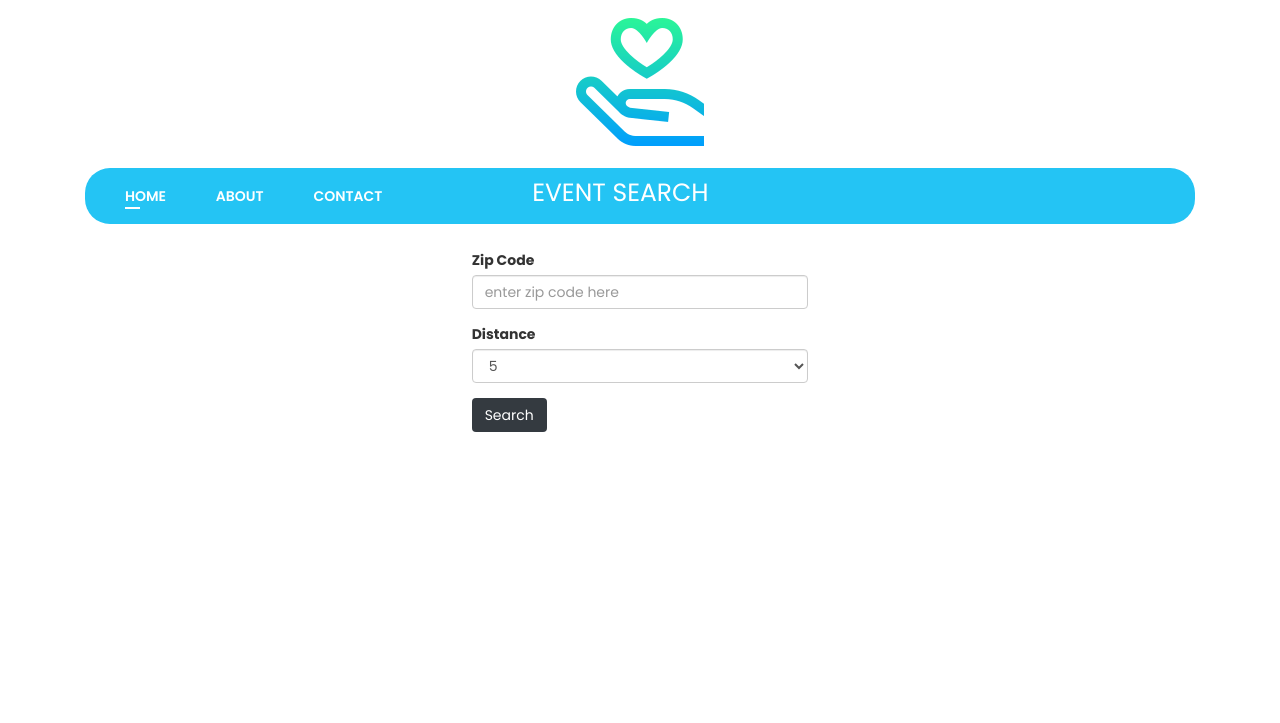
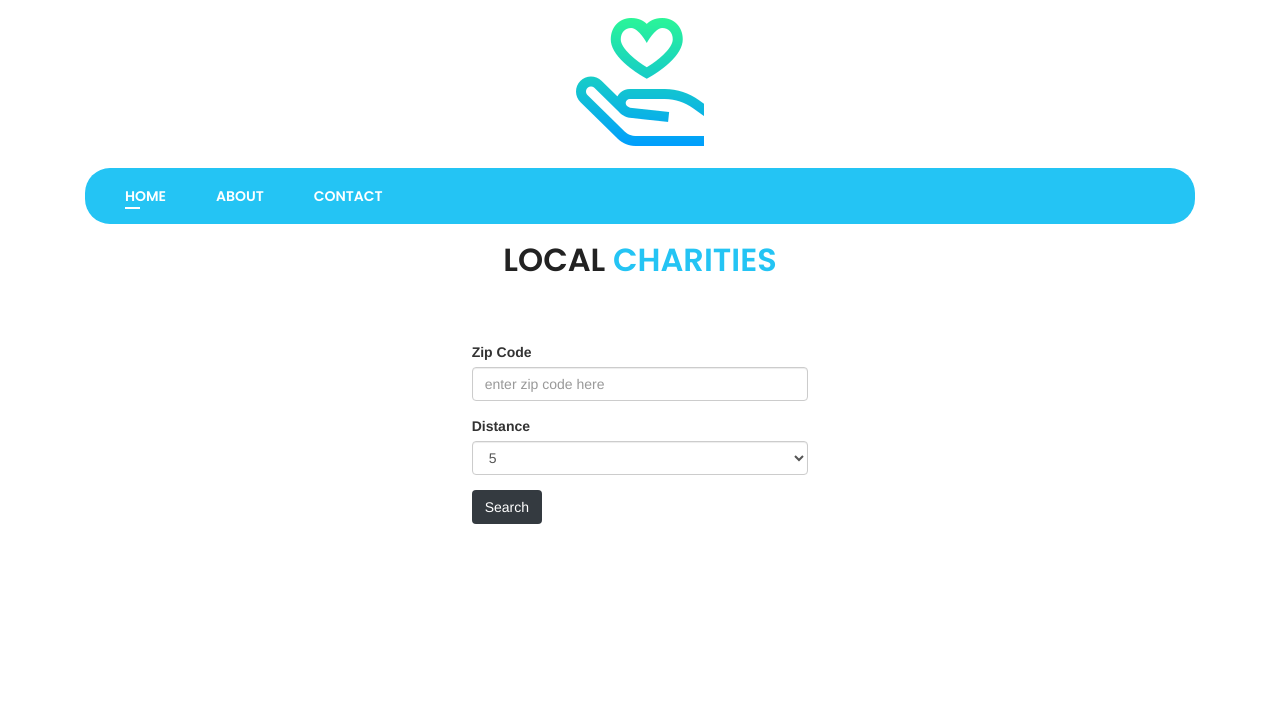
Before and after one commit to Mpohlman17/GoodDeeds, a web app: file public/eventSearch.html in a window 1280 px wide. Shown: the top 723 px of the page. Before the commit the page ends 432 px from the top, so only its background shows below. Run offline with its HTML, style and script files only (its server is not run), Linux system fonts and the light colour scheme; some libraries are stand-ins or nearby versions.

Commit message:
updated header for eventSearch.html & tweaked fonts

```diff
--- a/public/css/eventSearch.css
+++ b/public/css/eventSearch.css
@@ -5,10 +5,6 @@
 
 .row {
     margin: 5px;
-}
-
-* {
-    font-family: 'Poppins', sans-serif;
 }
 
 .page-header-title {
--- a/public/eventSearch.html
+++ b/public/eventSearch.html
@@ -4,8 +4,10 @@
 <head>
     <meta charset="utf-8">
     <title>Event Search</title>
-    <link rel="stylesheet" href="https://stackpath.bootstrapcdn.com/bootstrap/4.3.1/css/bootstrap.min.css"
-        integrity="sha384-ggOyR0iXCbMQv3Xipma34MD+dH/1fQ784/j6cY/iJTQUOhcWr7x9JvoRxT2MZw1T" crossorigin="anonymous">
+    <link rel="stylesheet"
+        href="https://stackpath.bootstrapcdn.com/bootstrap/4.3.1/css/bootstrap.min.css"
+        integrity="sha384-ggOyR0iXCbMQv3Xipma34MD+dH/1fQ784/j6cY/iJTQUOhcWr7x9JvoRxT2MZw1T"
+        crossorigin="anonymous">
     <link href="css/style.css" rel="stylesheet">
 
     <!--Favicon-->
@@ -16,7 +18,8 @@
     <link rel="stylesheet" href="css/eventSearch.css">
     <!-- Responsive -->
     <meta http-equiv="X-UA-Compatible" content="IE=edge">
-    <meta name="viewport" content="width=device-width, initial-scale=1.0, maximum-scale=1.0, user-scalable=0">
+    <meta name="viewport"
+        content="width=device-width, initial-scale=1.0, maximum-scale=1.0, user-scalable=0">
     <link href="css/responsive.css" rel="stylesheet">
 </head>
 
@@ -56,9 +59,6 @@
                                     <li class="current"><a href="index.html">Home</a></li>
                                     <li><a href="about.html">About</a></li>
                                     <li><a href="contact-us.html">Contact</a></li>
-                                    <li>
-                                        <div class="page-header-title">EVENT SEARCH</div>
-                                    </li>
                                 </ul>
                             </div>
                         </nav>
@@ -107,6 +107,11 @@
 
 
         <div class="container">
+            <div class="sec-title text-center">
+                <br>
+                <h3>local <span>charities</span></h3>
+
+            </div>
             <br>
             <br>
             <div class="row">
```
